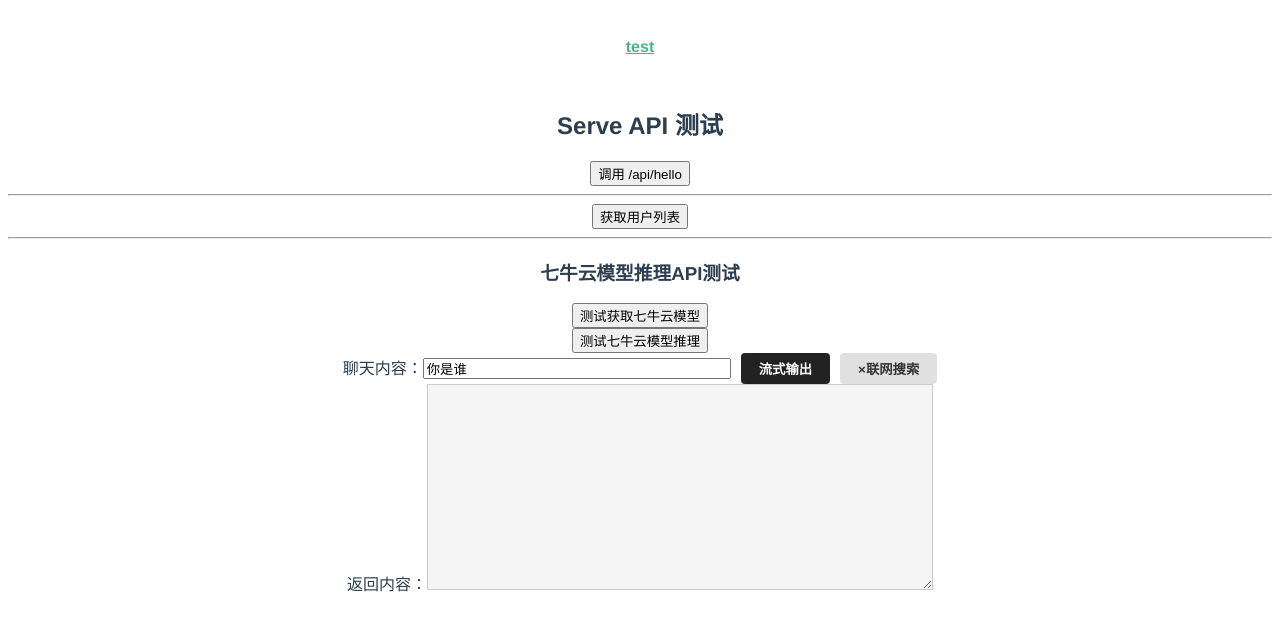
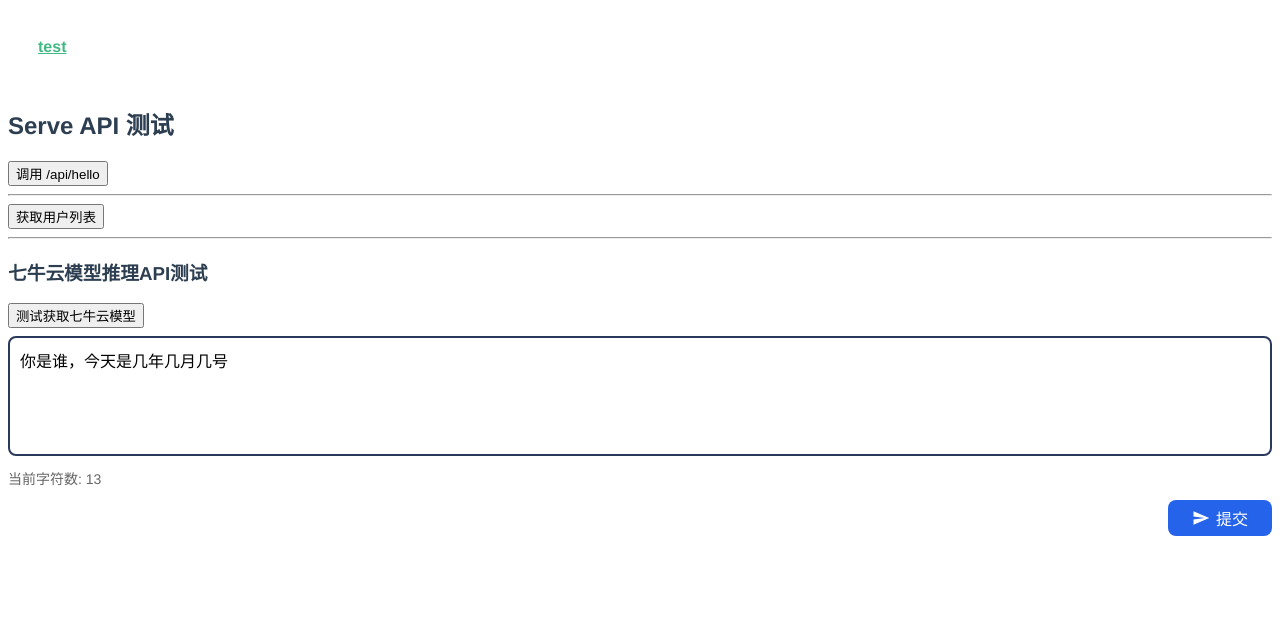
Before and after one commit to TwoSMallMie/qiniuyun-project, a Vue app in the folder client/: page / in a window 1280 px wide. Shown: the top 630 px of the page. Built offline with nearby package versions, Linux system fonts and the light colour scheme.

Commit message:
调试qiniuyun的api-流式传输及其开始暂停

```diff
--- a/client/src/App.vue
+++ b/client/src/App.vue
@@ -12,7 +12,6 @@
   font-family: Avenir, Helvetica, Arial, sans-serif;
   -webkit-font-smoothing: antialiased;
   -moz-osx-font-smoothing: grayscale;
-  text-align: center;
   color: #2c3e50;
 }
 
--- /dev/null
+++ b/client/src/components/MultiLineInput.vue
@@ -0,0 +1,112 @@
+<template>
+  <form @submit.prevent="handleSubmit">
+    <div style="margin-top:8px;">
+      <textarea
+        v-model="inputValue"
+        :placeholder="placeholder"
+        rows="6"
+        class="textarea"
+        @input="onInput"
+        @keydown.enter.exact.prevent="handleSubmit"
+      ></textarea>
+    </div>
+    <div style="margin-top:8px;color:#666;font-size:14px;">当前字符数: {{ inputValue.length }}</div>
+    <div style="text-align:right;margin-top:12px;">
+      <button
+        type="submit"
+        class="submit-button"
+        :class="{ active: inputValue.trim().length > 0 }"
+      >
+        <svg width="18" height="18" viewBox="0 0 24 24" fill="none" class="submit-svg" v-show="submitType === 'submit'">
+          <path d="M2 21L23 12L2 3V10L17 12L2 14V21Z" fill="white"/>
+        </svg>
+        <svg width="18" height="18" viewBox="0 0 24 24" fill="none" class="submit-svg" v-show="submitType === 'pause'">
+          <rect x="6" y="5" width="3.5" height="14" rx="1.5" fill="white"/>
+          <rect x="14.5" y="5" width="3.5" height="14" rx="1.5" fill="white"/>
+        </svg>
+        {{ submitType === 'submit' ? '提交' : submitType === 'pause' ? '暂停' : '' }}
+      </button>
+    </div>
+  </form>
+</template>
+
+<script>
+export default {
+  name: 'MultiLineInput',
+  props: {
+    value: {
+      type: String,
+      default: ''
+    },
+    placeholder: {
+      type: String,
+      default: '请输入内容...'
+    },
+    submitType: {
+      type: String,
+      default: 'submit'
+    }
+  },
+  data() {
+    return {
+      inputValue: this.value,
+    };
+  },
+  watch: {
+    value(val) {
+      this.inputValue = val;
+    }
+  },
+  methods: {
+    onInput() {
+      this.$emit('input', this.inputValue);
+    },
+    handleSubmit() {
+      if (this.inputValue.trim().length === 0) return;
+      this.$emit('submit', this.inputValue);
+    }
+  }
+};
+</script>
+
+<style scoped>
+.textarea {
+  width: 100%;
+  height: 120px;
+  padding: 10px;
+  border: 2px solid #2a3a5a;
+  border-radius: 8px;
+  font-size: 16px;
+  resize: none;
+  box-sizing: border-box;
+  outline: none;
+}
+
+.submit-button {
+  background:#92b1f5;
+  color:#fff;
+  padding:6px 24px;
+  border:none;
+  border-radius:8px;
+  font-size:16px;
+  display:inline-flex;
+  align-items:center;
+  transition: background-color 0.3s;
+}
+.submit-button:hover {
+  background-color: #8ea6eb;
+  cursor: not-allowed;
+}
+
+.submit-button.active {
+  background: #2563eb;
+}
+.submit-button.active:hover {
+  background: #1d4ed8;
+  cursor: pointer;
+}
+
+.submit-svg {
+  margin-right: 6px;
+}
+</style>
--- a/client/src/views/ApiTestView.vue
+++ b/client/src/views/ApiTestView.vue
@@ -11,8 +11,8 @@
     <button @click="testQiniuModel">测试获取七牛云模型</button>
     <br />
 
-    <button @click="testQiniuChat">测试七牛云模型推理</button>
-    <div>
+    <!-- <button @click="testQiniuChat">测试七牛云模型推理</button> -->
+    <!-- <div>
       <label>聊天内容：</label>
       <input v-model="chatText" placeholder="请输入聊天内容" style="width:300px" />
       <button
@@ -29,25 +29,45 @@
     <div>
       <label>返回内容：</label>
       <textarea :value="chatResult" readonly style="width:500px; height:200px; background:#f5f5f5; color:#333; border:1px solid #ccc;"></textarea>
-    </div>
+    </div> -->
+    <MultiLineInput v-model="chatText" :submitType="submitType" @submit="submitChat"></MultiLineInput>
+    <p>{{ chatResult }}</p>
   </div>
 </template>
 
 <script>
 import axios from 'axios';
 
+import MultiLineInput from '@/components/MultiLineInput.vue';
+
 export default {
   name: 'ApiTestView',
+  components: {
+    MultiLineInput,
+  },
   data() {
     return {
       qiniuToken: 'sk-662551935711197f0bb7d54dbbe73d31cb8a51ab2c97966870f63282ebe1ee99',
-      chatText: '你是谁',
+      chatText: '你是谁，今天是几年几月几号',
       chatResult: '',
+      chatReader: null,
+      chatAbortController: null,
+      isChat: false,
       isStream: true,
-      isSearch: false,
+      isSearch: true,
     };
   },
+  computed: {
+    submitType() {
+      return this.isChat ? 'pause' : 'submit';
+    }
+  },
   methods: {
+    initChatData() {
+      this.isChat = false; // 标记为未在聊天
+      this.chatReader = null; // 清除读取器
+      this.chatAbortController = null; // 清除取消控制器
+    },
     async callApi() {
       try {
         const res = await axios.get('http://localhost:3000/api/hello');
@@ -75,19 +95,33 @@ export default {
     },
     async testQiniuChat() {
       this.chatResult = ''; // 清空之前回答的结果
+      this.isChat = true; // 标记为正在聊天
 
       // isStream为true，进行流式输出
       if (this.isStream) {
-        // 流式请求
-        const response = await fetch('http://localhost:3000/api/qiniu/chat-stream', {
+        this.chatAbortController = new AbortController(); // 创建取消控制器
+        let response; // 保存响应对象
+
+        // 进行请求
+        try {
+          response = await fetch('http://localhost:3000/api/qiniu/chat-stream', {
             method: 'POST',
             headers: {
               'Content-Type': 'application/json'
             },
-          body: JSON.stringify({ chatText: this.chatText, search: this.isSearch })
+            body: JSON.stringify({ chatText: this.chatText, search: this.isSearch }),
+            signal: this.chatAbortController.signal
           });
+        }
+        catch (err) {
+          if (err.name === 'AbortError') {
+            console.log('请求已取消');
+            return;
+          }
+          throw err;
+        }
 
-        // 处理是否为流式响应
+        // 检查响应状态
         if (!response.body) {
           console.error('无流式响应');
           return;
@@ -95,32 +129,38 @@ export default {
 
         // 处理流式响应
         const reader = response.body.getReader(); // 获取流式读取器
+        this.chatReader = reader; // 保存读取器以便后续可能的取消
         const decoder = new TextDecoder(); // 文本解码器
         let done = true; // 标记读取是否完成
 
         // 读取流式数据
         while(done) {
-          const { value } = await reader.read(); // 读取数据块
+          // 读取过程中若isChat变为false，停止读取
+          if (!this.isChat) {
+            done = false;
+            break;
+          }
 
-          // value是Uint8Array类型，需要解码为字符串
+          // 读取数据
+          const { value } = await reader.read();
+
+          // 处理读取到的数据块
           if (value) {
             const decode = decoder.decode(value); // 解码字符串
             const blocks = decode.split('data:').map(block => block.trim()).filter(block => block); // 按"data:"分割成块
 
+            // 处理每个块
             for (let block of blocks) {
-              if (block) {
-                // 流式数据以"[DONE]"结尾，表示结束
-                if (block === '[DONE]') {
+              if (block === '[DONE]' || !this.isChat) {
                 done = false;
                 break;
               }
-
-                // 流式数据是JSON格式，需要解析
               try {
-                  const obj = JSON.parse(block); // 解析JSON
-                  this.chatResult = this.chatResult.concat(obj.choices[0].delta.content || ''); // 累加回答内容
+                // 解析JSON块为对象
+                const obj = JSON.parse(block);
+                // 拼接回答内容
+                this.chatResult = this.chatResult.concat(obj.choices[0].delta.content || '');
               } catch (err) {
-                  // 非完整JSON块时报错
                 console.error('非完整JSON块:', block);
                 done = false;
                 break;
@@ -129,18 +169,42 @@ export default {
           }
         }
       }
-      } else {
-        // 普通请求
-        try {
-          const res = await axios.post('http://localhost:3000/api/qiniu/chat', {
-            chatText: this.chatText,
-            search: this.isSearch,
-          });
-          console.log(res.data);
-          this.chatResult = res.data.choices?.[0]?.message?.content || '';
-        } catch (e) {
-          console.error('普通请求失败', e.response?.data?.error || e.message);
+      // else {
+      //   // 普通请求
+      //   try {
+      //     const res = await axios.post('http://localhost:3000/api/qiniu/chat', {
+      //       chatText: this.chatText,
+      //       search: this.isSearch,
+      //     });
+      //     console.log(res.data);
+      //     this.chatResult = res.data.choices?.[0]?.message?.content || '';
+      //   } catch (e) {
+      //     console.error('普通请求失败', e.response?.data?.error || e.message);
+      //   }
+      // }
+
+      // 聊天结束，重置状态
+      this.initChatData();
+    },
+    submitChat() {
+      // 如果正在聊天，则停止请求
+      if (this.isChat) {
+        // 若已建立了读取器，取消流式读取
+        if (this.chatReader) {
+          this.chatReader.cancel();
         }
+
+        // 取消请求
+        if (this.chatAbortController) {
+          this.chatAbortController.abort();
+        }
+
+        // 重置聊天状态
+        this.initChatData();
+      }
+      // 未在聊天在则开始聊天
+      else {
+        this.testQiniuChat();
       }
     },
     toggleStream() {
```
Also changed, not shown: 1 other file (tests, documents, lock files or other folders). Lines whose indentation alone changed are shown as unchanged.
